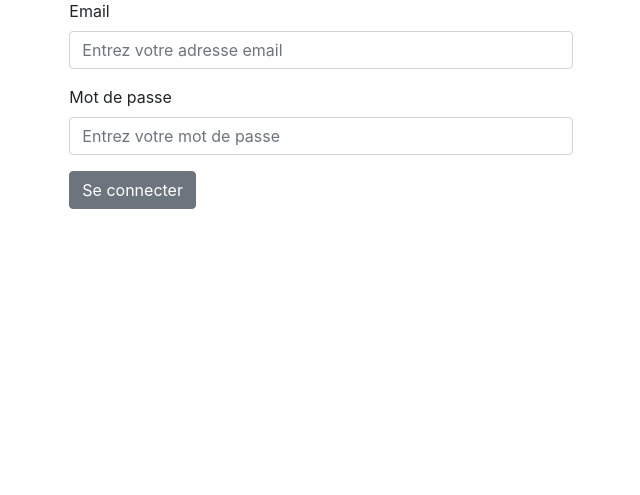
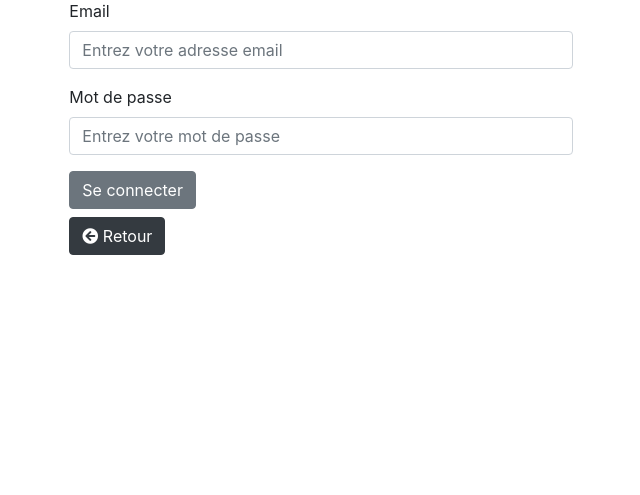
Before and after one commit to cyrielmartin/adopte-un-alternant, a Symfony app: template templates/user/login.html.twig in a window 1280 px wide. Shown: the part 155-650 px from the top of the page, without its empty margins (319-959 px from the left). Run offline with Twig, Linux system fonts and the light colour scheme; the template is opened without the code that fills it, so the values that code supplies are empty; some libraries are stand-ins or nearby versions.

Commit message:
V6, nous voilà

```diff
--- a/templates/base.html.twig
+++ b/templates/base.html.twig
@@ -91,14 +91,18 @@
 
         {% block body %}{% endblock %}
     {# Footer #}
+
+        {% block footer %}
     <footer>
-        <nav class="navbar fixed-bottom navbar-light bg-light justify-content-center">
+        <nav class="navbar navbar-light bg-light justify-content-center">
             <form class="form-inline">
                 <a href="{{path('legal_mentions')}}"><button class="btn btn-sm btn-outline-secondary footer-button" type="button">Mentions légales</button></a>
                 <a href="{{path('contact_us')}}"><button class="btn btn-sm btn-outline-secondary footer-button" type="button">Nous contacter</button></a>
             </form>
         </nav>
     </footer>
+
+        {% endblock %}
         {% block javascripts %}{% endblock %}
 
         <script crossorigin="anonymous" integrity="sha384-q8i/X+965DzO0rT7abK41JStQIAqVgRVzpbzo5smXKp4YfRvH+8abtTE1Pi6jizo" src="https://code.jquery.com/jquery-3.3.1.slim.min.js">
--- a/templates/candidate/list.html.twig
+++ b/templates/candidate/list.html.twig
@@ -4,7 +4,7 @@
 
 {% block body %}
 <div class="col-md-10 col-sm-12 mx-auto mt-3">
-
+ <p><a href="{{path('home')}}" class="btn btn-dark"><i class="fas fa-arrow-circle-left"></i> Retour</a></p>
     <div class="accordion" id="accordionExample"> {# Accordéon #}
 
         <div class="card mb-4"> {# Carte 1 #}
@@ -106,11 +106,9 @@
         </div> {# Fin carte 3 #}
 
 
-        <a href="{{path('signup')}}"  class="btn btn-light col-3 mx-auto d-block " role="button" aria-disabled="true">
+        <a href="{{path('signup')}}"  class="btn btn-secondary col-3 mx-auto d-block " role="button" aria-disabled="true">
             Inscrivez-vous
         </a>
-
-
     </div> {# Fin Accordéon #}
 
     </div>
--- a/templates/user/login.html.twig
+++ b/templates/user/login.html.twig
@@ -34,6 +34,20 @@
         {% endif %}
         <button type="submit" class="btn btn-secondary">Se connecter</button>
     </form>
+     <p><a href="{{path('home')}}" class="btn btn-dark mt-2"><i class="fas fa-arrow-circle-left"></i> Retour</a></p>
+</div>
 
-</div>
 {% endblock %}
+
+{% block footer %}
+
+    <footer>
+        <nav class="navbar fixed-bottom navbar-light bg-light justify-content-center">
+            <form class="form-inline">
+                <a href="{{path('legal_mentions')}}"><button class="btn btn-sm btn-outline-secondary footer-button" type="button">Mentions légales</button></a>
+                <a href="{{path('contact_us')}}"><button class="btn btn-sm btn-outline-secondary footer-button" type="button">Nous contacter</button></a>
+            </form>
+        </nav>
+    </footer>
+
+{% endblock %}
--- a/templates/user/signup.html.twig
+++ b/templates/user/signup.html.twig
@@ -13,7 +13,7 @@
     {{ form_end(form) }}
             </div>
         </div>
+    <p><a href="{{path('home')}}" class="btn btn-dark"><i class="fas fa-arrow-circle-left"></i> Retour</a></p>
     </div>
 </div>
-   <p><a href="{{path('home')}}" class="btn btn-dark"><i class="fas fa-arrow-circle-left"></i> Retour</a></p>
 {% endblock %}
```
